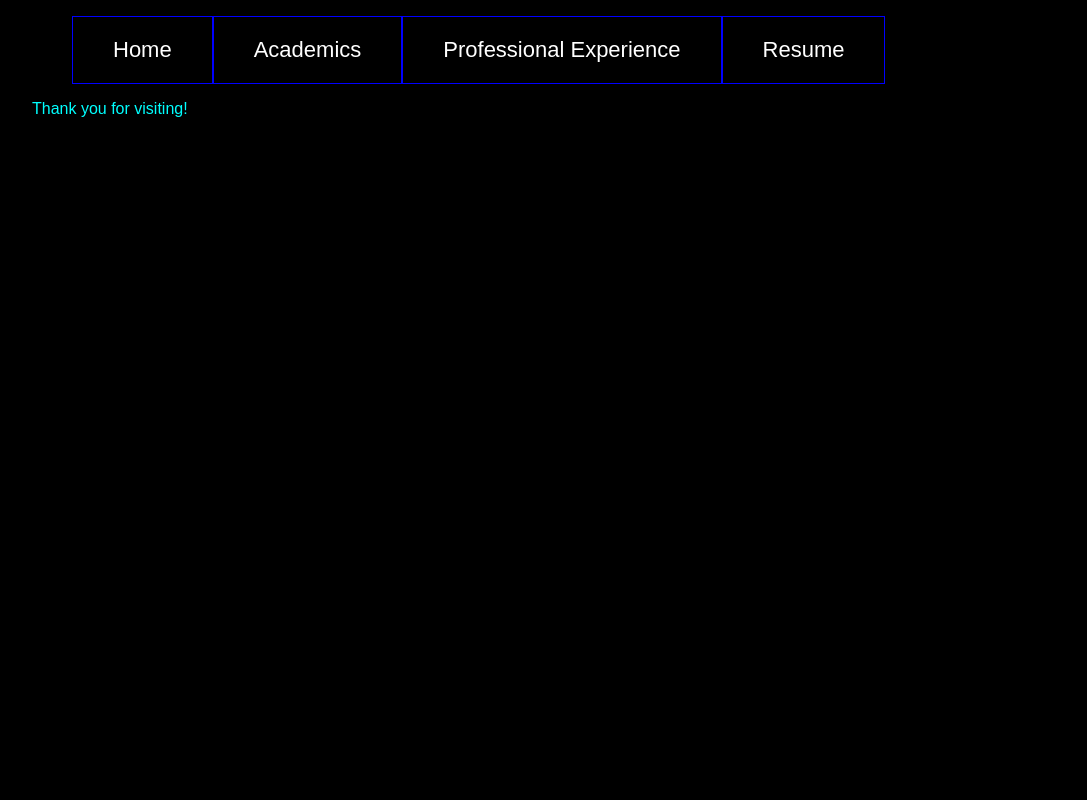
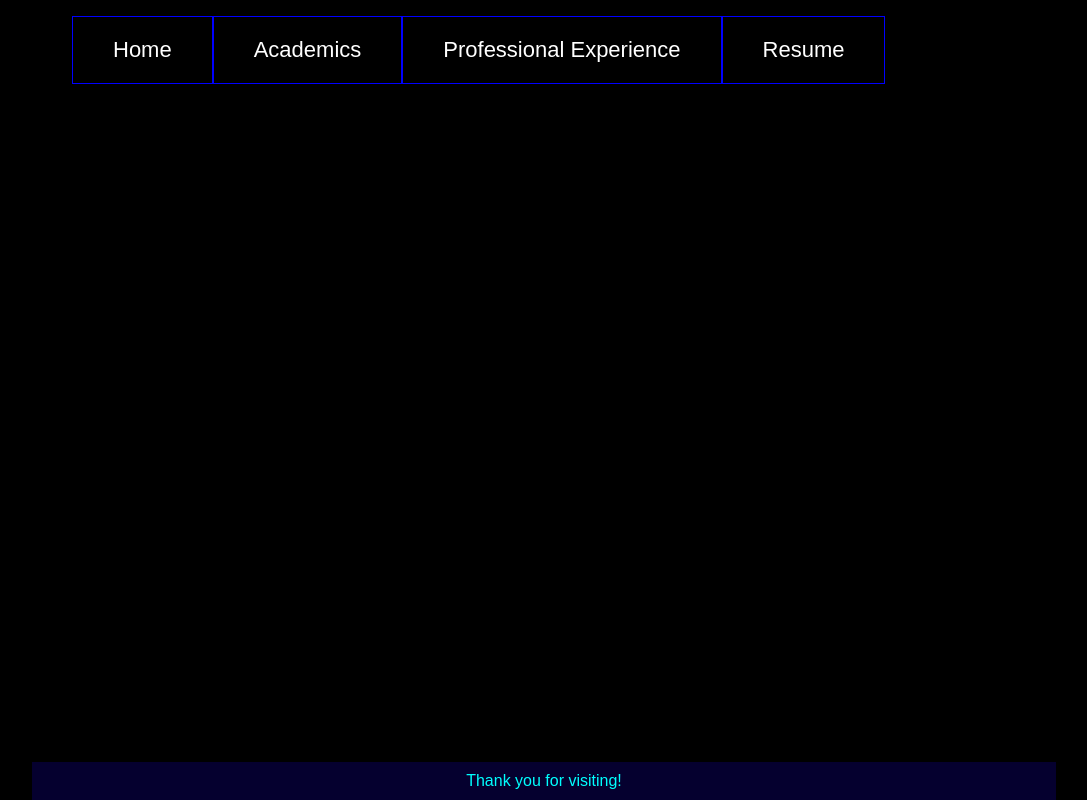
Before and after one commit to pranayrungta/pranayrungta.github.io, a Gatsby site: page /components/Layout in a window 1280 px wide. Shown: the whole page, without its empty margins (96-1183 px from the left). Built offline with nearby package versions, Linux system fonts and the light colour scheme; Gatsby itself is replaced by a stand-in of ours.

Commit message:
basic layout is consistent.

```diff
--- a/package.json
+++ b/package.json
@@ -13,6 +13,9 @@
     "test": "echo \"Write tests! -> https://gatsby.dev/unit-testing\" && exit 1"
   },
   "dependencies": {
+    "@fortawesome/fontawesome-svg-core": "^6.5.2",
+    "@fortawesome/free-brands-svg-icons": "^6.5.2",
+    "@fortawesome/react-fontawesome": "^0.2.1",
     "gatsby": "^5.13.3",
     "react": "^18.2.0",
     "react-dom": "^18.2.0"
--- a/src/pages/components/Layout.js
+++ b/src/pages/components/Layout.js
@@ -1,20 +1,31 @@
 import React from 'react'
 import Navbar from './Navbar'
+import {wrapper} from './../../styles/main.module.css'
 
-function applyBackground(){
-  let s = document.body.style;
-  s.backgroundColor = 'black';
-  s.color = 'aqua';
-  s.width = '80%';
-  s.margin = 'auto';
-  s.fontFamily = 'Arial, Helvetica, sans-serif';
-}
 
 export default function Layout({children}) {
-  applyBackground();
-  return (<div>
+  Object.assign(document.body.style, {
+    backgroundColor : 'black',
+    color :           'aqua',
+    width :           '80%',
+    margin :          'auto',
+    fontFamily :      'Arial, Helvetica, sans-serif'
+  });
+
+  const footstyle = {flexShrink: 0,
+    backgroundColor: '#05002f',
+    textAlign : 'center',
+    marginTop: '50px',
+    padding: '10px'
+  }
+
+  return (<div className={wrapper}>
     <Navbar/>
+    <div style={{flexGrow:1}}>
     {children}
-    <footer>Thank you for visiting!</footer>
+    </div>
+    <footer style={footstyle}>
+      Thank you for visiting!
+    </footer>
   </div>)
 }
--- a/src/pages/components/Navbar.js
+++ b/src/pages/components/Navbar.js
@@ -4,7 +4,7 @@ import {mainmenu, submenu} from '../../styles/nav.module.css'
 
 export default function Navbar() {
   return (
-    <nav className={mainmenu}>
+    <nav id={mainmenu}>
     <ul>
         <li> <Link to="/"> Home </Link> </li>
         <li> Academics
--- a/src/styles/global.css
+++ b/src/styles/main.module.css
@@ -1,3 +1,9 @@
+
+.wrapper{
+    display: flex !important;
+    flex-direction: column;
+    min-height: 100vh; /* Fill the viewport height */
+}
 
 img{
     float: right;
@@ -5,7 +11,8 @@ img{
     width: 20%;
     padding: 5%;
 }
-p{
+
+.just{
     text-align: justify;
     line-height: 25px;
 }
--- a/src/styles/nav.module.css
+++ b/src/styles/nav.module.css
@@ -1,17 +1,21 @@
-.mainmenu{
+#mainmenu{
     background-color: black;
     margin:0px;
     padding:0px;
 }
-.mainmenu li{
+#mainmenu a{
+    color: white ;
+    text-decoration : none;
+}
+#mainmenu li{
     display: inline-block;
     padding: 20px 40px 20px;
     color: white;
     font-size: 22px;
     border: 1px solid blue;
 }
-.mainmenu li:hover{background-color: purple;}
-.mainmenu li:hover .submenu{
+#mainmenu li:hover{background-color: purple;}
+#mainmenu li:hover .submenu{
     display: block;
 }
 .submenu{
@@ -27,8 +31,3 @@
     padding:13px !important;
     margin: 0px;
 }
-
-.mainmenu a{
-    color: white ;
-    text-decoration : none;
-}
```
Also changed, not shown: src/pages/index.js (+7 -3 lines), src/styles/layout.module.css (deleted), static/Pranay.jpg (added), 1 other file.
